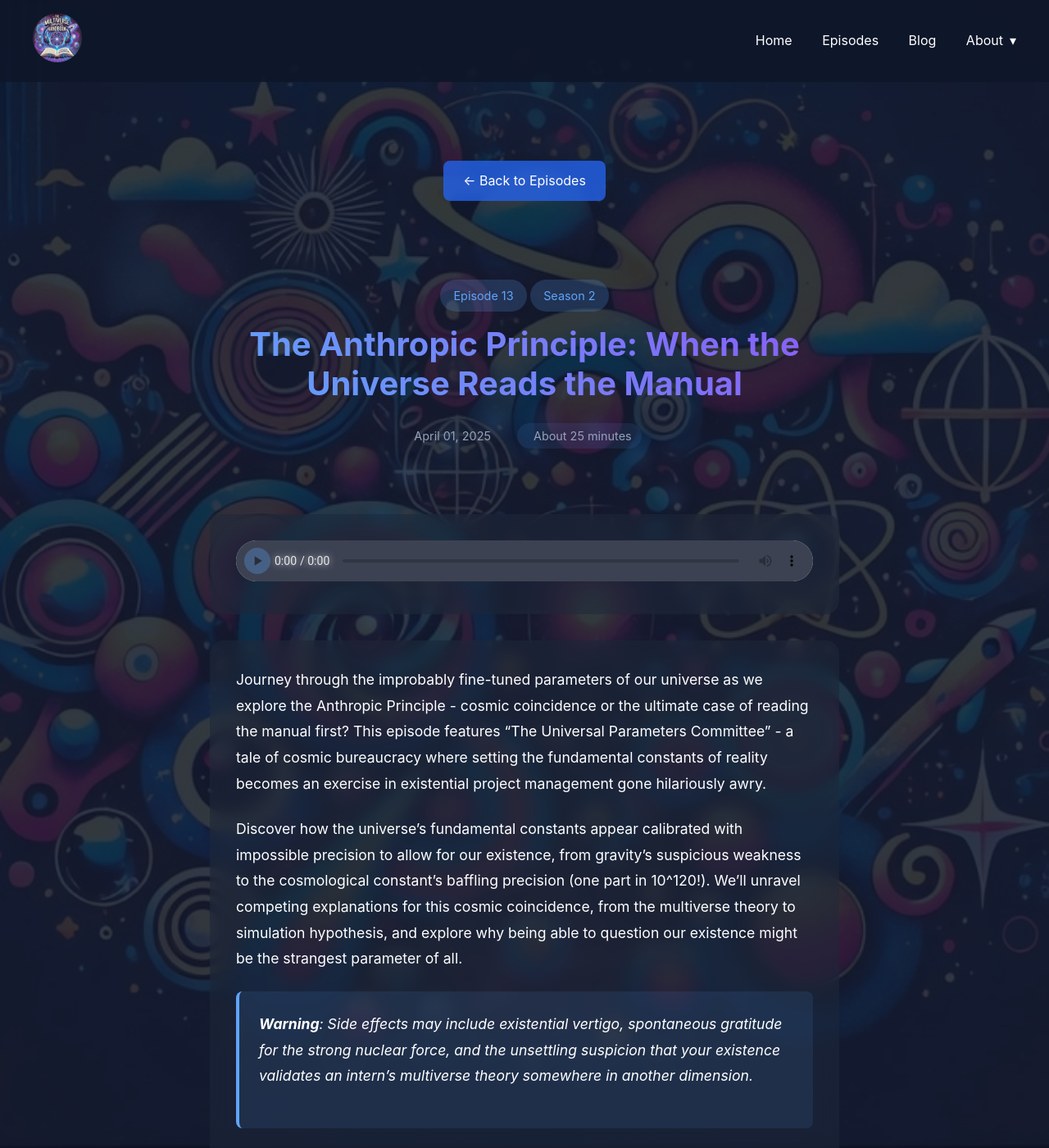
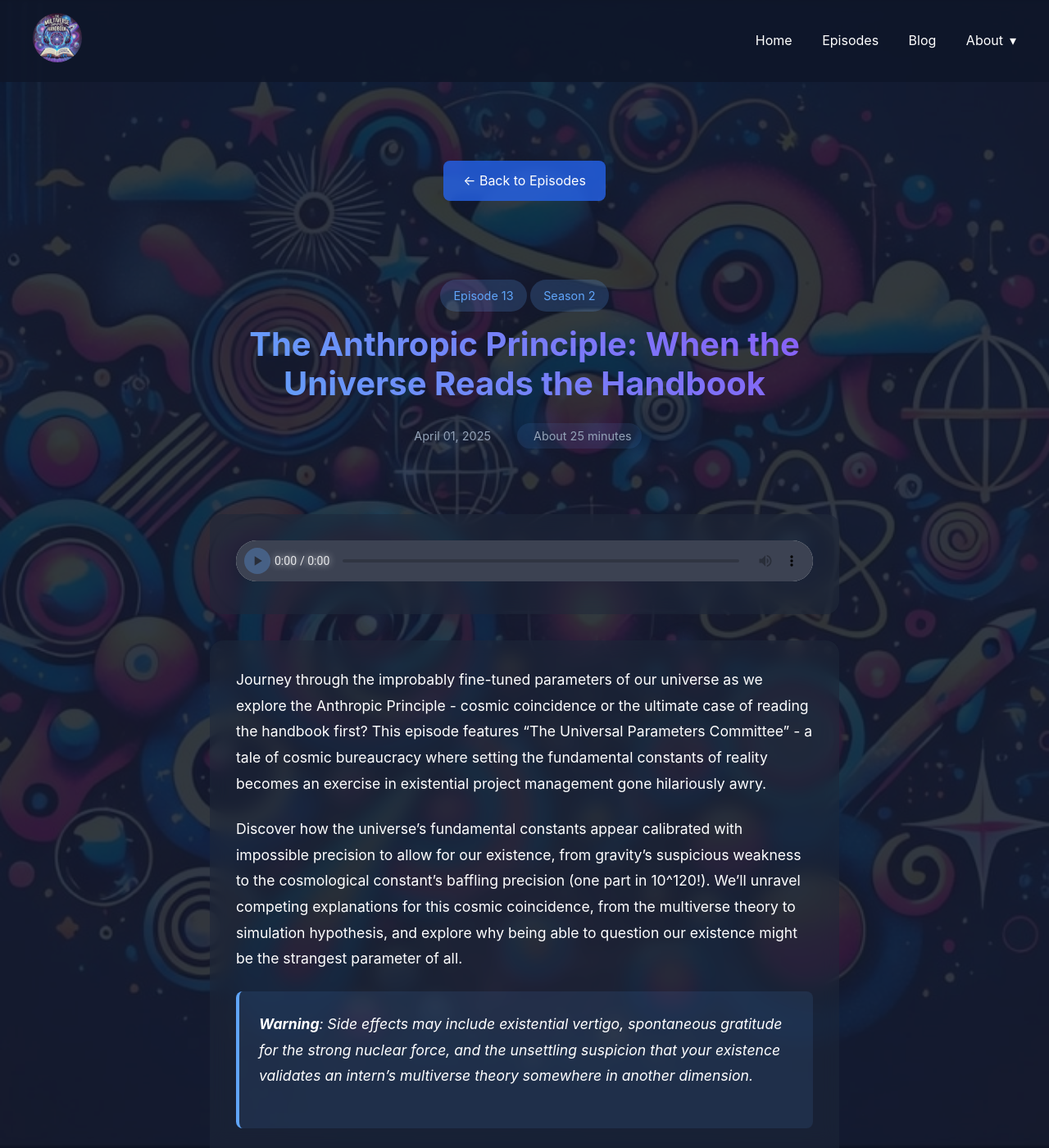
Before and after one commit to forward6/tmeh, a Jekyll site: the page built from _episodes/2025-04-01-anthropic-principle.md, in a window 1280 px wide and 1400 px high. Shown: the whole window at 82% size. Built offline with Jekyll 4.4.1, drawn with Linux system fonts in a browser that asks for light colours.

Commit message:
Changed word

```diff
--- a/_episodes/2025-04-01-anthropic-principle.md
+++ b/_episodes/2025-04-01-anthropic-principle.md
@@ -1,6 +1,6 @@
 ---
 layout: episode
-title: "The Anthropic Principle: When the Universe Reads the Manual"
+title: "The Anthropic Principle: When the Universe Reads the Handbook"
 episode_number: 13
 season_number: 2
 date: 2025-04-01
@@ -15,7 +15,7 @@ description: >
   Explore the cosmic coincidence of our existence! The Anthropic Principle: why our universe seems suspiciously well-designed for life, as if reality checked the employee handbook before we showed up for orientation.
 ---
 
-Journey through the improbably fine-tuned parameters of our universe as we explore the Anthropic Principle - cosmic coincidence or the ultimate case of reading the manual first? This episode features "The Universal Parameters Committee" - a tale of cosmic bureaucracy where setting the fundamental constants of reality becomes an exercise in existential project management gone hilariously awry.
+Journey through the improbably fine-tuned parameters of our universe as we explore the Anthropic Principle - cosmic coincidence or the ultimate case of reading the handbook first? This episode features "The Universal Parameters Committee" - a tale of cosmic bureaucracy where setting the fundamental constants of reality becomes an exercise in existential project management gone hilariously awry.
 
 Discover how the universe's fundamental constants appear calibrated with impossible precision to allow for our existence, from gravity's suspicious weakness to the cosmological constant's baffling precision (one part in 10^120!). We'll unravel competing explanations for this cosmic coincidence, from the multiverse theory to simulation hypothesis, and explore why being able to question our existence might be the strangest parameter of all.
 
```
Also changed, not shown: 1 other file.
